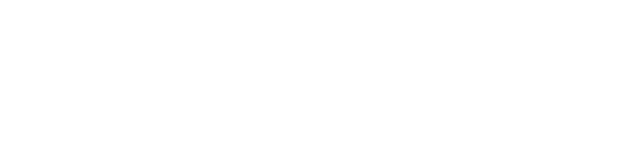
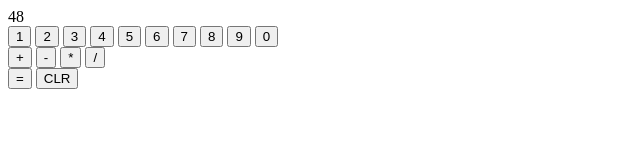
Before and after one commit to tuokras/foundations-calculator, a plain HTML site: page index.html in a window 1280 px wide. Shown: the whole page, without its empty margins (0-640 px from the left). Drawn offline with Linux system fonts and the light colour scheme.

Commit message:
Add html buttons

```diff
--- a/index.html
+++ b/index.html
@@ -1,5 +1,6 @@
 <!DOCTYPE html>
 <html lang="en">
+
 <head>
     <meta charset="UTF-8">
     <meta http-equiv="X-UA-Compatible" content="IE=edge">
@@ -7,7 +8,33 @@
     <title>Calculator</title>
     <script src="script.js" defer></script>
 </head>
+
 <body>
+    <div class="display">48</div>
+    <div class="buttons">
+        <div class="numbers">
+            <button id="1">1</button>
+            <button id="2">2</button>
+            <button id="3">3</button>
+            <button id="4">4</button>
+            <button id="5">5</button>
+            <button id="6">6</button>
+            <button id="7">7</button>
+            <button id="8">8</button>
+            <button id="9">9</button>
+            <button id="0">0</button>
+        </div>
+        <div class="operators">
+            <button id="add">+</button>
+            <button id="subtract">-</button>
+            <button id="multiply">*</button>
+            <button id="divide">/</button>
+        </div>
+        <div class="execute">
+            <button id="equals">=</button>
+            <button id="clear">CLR</button>
+        </div>
+    </div>
+</body>
 
-</body>
 </html>
--- a/script.js
+++ b/script.js
@@ -13,3 +13,16 @@ const multiply = function (a, b) {
 const divide = function (a, b) {
     return a / b;
 };
+
+const operate = function (operator, a, b) {
+    if (operator === "add") {
+        return add(a, b);
+    } else if (operator === "subtract") {
+        return subtract(a, b);
+    } else if (operator === "multiply") {
+        return multiply(a, b);
+    } else if (operator === "divide") {
+        return subtract(a, b);
+    }
+
+};
```
